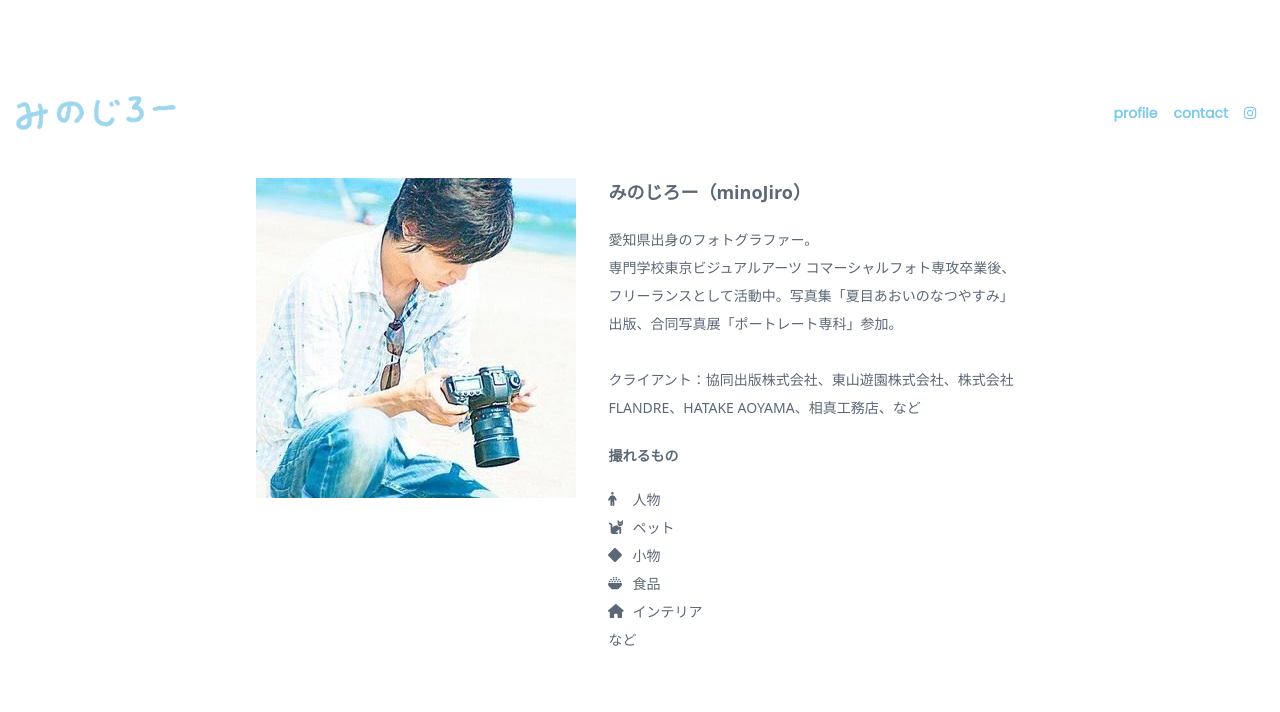
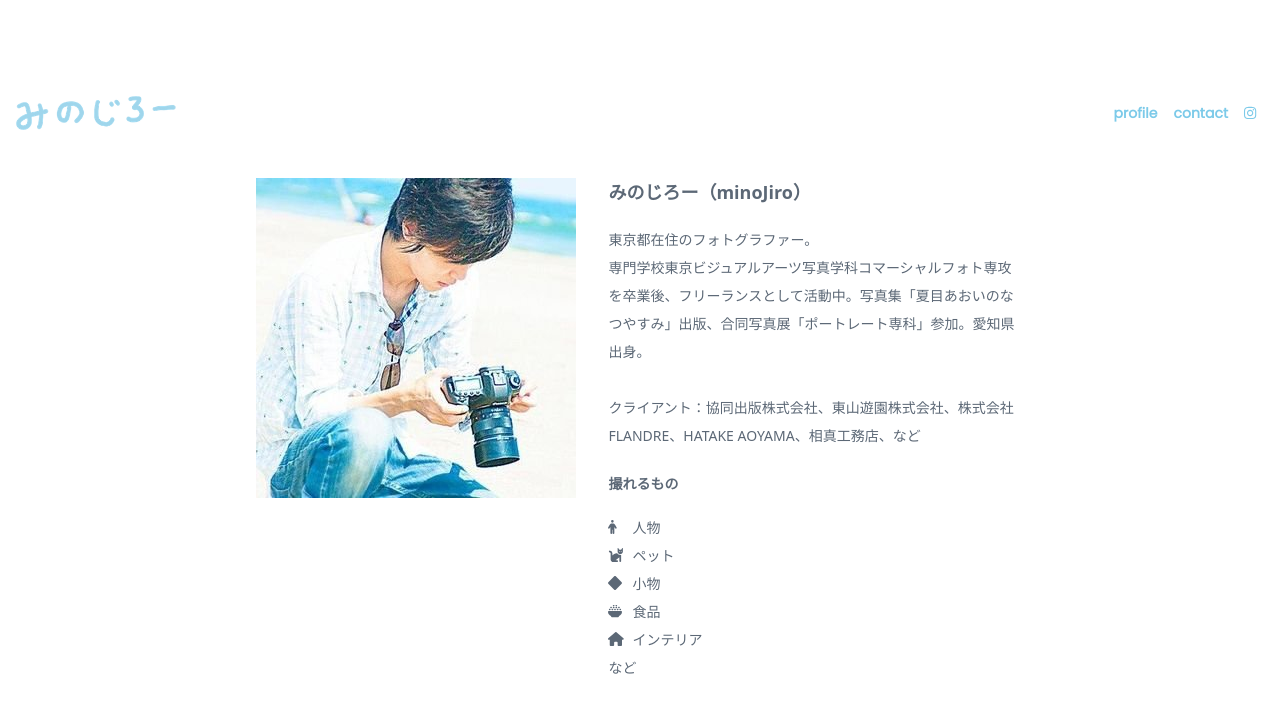
Before and after one commit to minojiro/minojiro, a Next.js app: page /profile in a window 1280 px wide. Shown: the top 712 px of the page. Built offline with nearby package versions, Linux system fonts and the light colour scheme.

Commit message:
update: profile

```diff
--- a/src/app/profile/page.tsx
+++ b/src/app/profile/page.tsx
@@ -40,10 +40,9 @@ export default async function Home() {
         <h2 className="font-bold mb-5 text-lg">みのじろー（minoJiro）</h2>
         <div className="grid gap-5">
           <p>
-            愛知県出身のフォトグラファー。
+            東京都在住のフォトグラファー。
             <br />
-            専門学校東京ビジュアルアーツ
-            コマーシャルフォト専攻卒業後、フリーランスとして活動中。写真集「夏目あおいのなつやすみ」出版、合同写真展「ポートレート専科」参加。
+            専門学校東京ビジュアルアーツ写真学科コマーシャルフォト専攻を卒業後、フリーランスとして活動中。写真集「夏目あおいのなつやすみ」出版、合同写真展「ポートレート専科」参加。愛知県出身。
             <br />
             <br />
             クライアント：協同出版株式会社、東山遊園株式会社、株式会社
```
